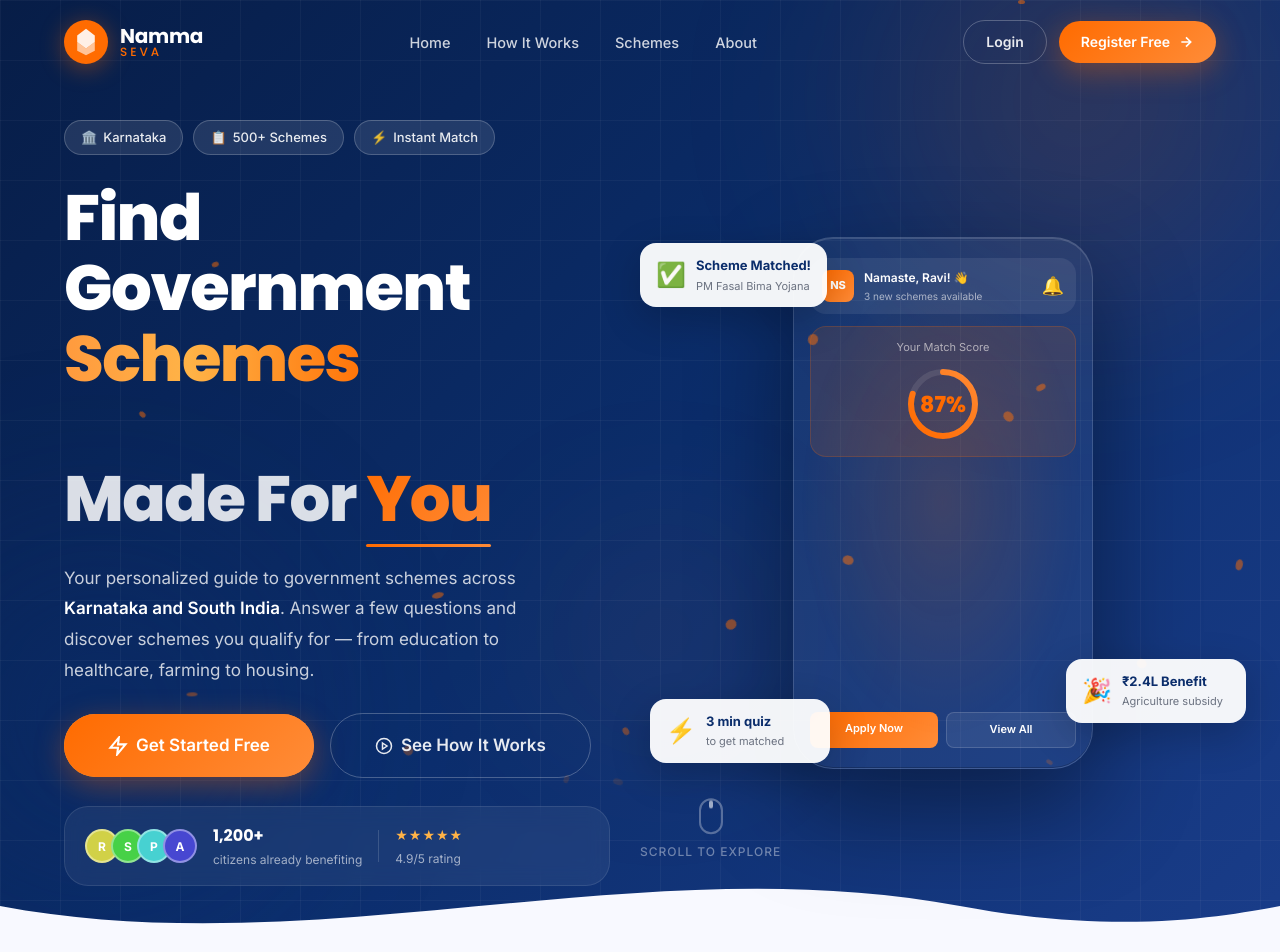
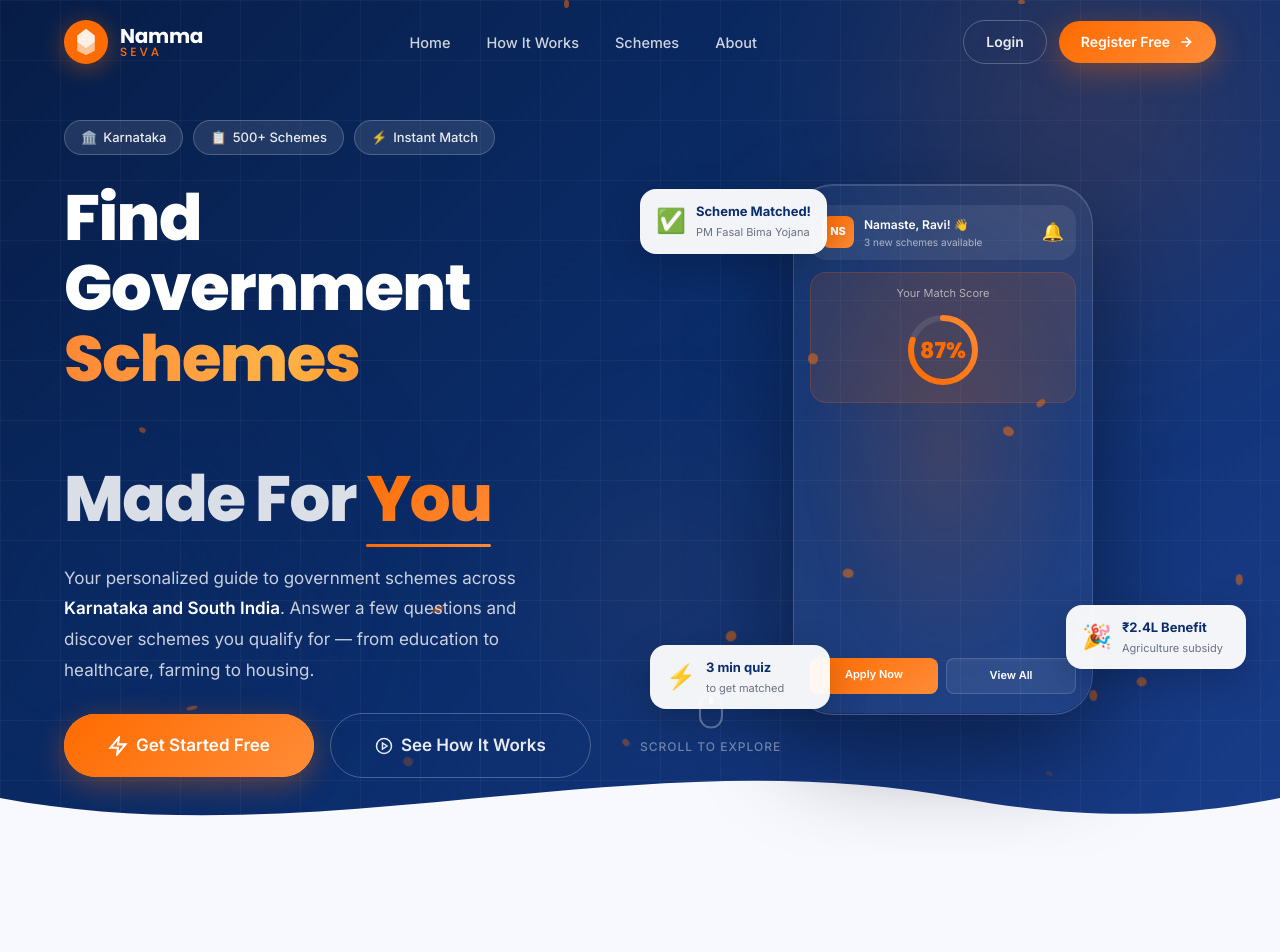
Before and after one commit to spunithreddy13/nammaseva, a React (Vite) app: page / in a window 1280 px wide. Shown: the top 952 px of the page. Built offline with nearby package versions, Linux system fonts and the light colour scheme.

Commit message:
chore: remove all reviews, testimonials and fake ratings

```diff
--- a/src/components/HeroSection.jsx
+++ b/src/components/HeroSection.jsx
@@ -119,28 +119,8 @@ const HeroSection = () => {
             </a>
           </div>
 
-          {/* Trust Indicators */}
-          <div className="hero__trust animate-fadeInUp delay-500">
-            <div className="hero__trust-avatars">
-              {[1,2,3,4].map(i => (
-                <div key={i} className="hero__avatar" style={{ background: `hsl(${i * 60}, 60%, 55%)` }}>
-                  {['R','S','P','A'][i-1]}
-                </div>
-              ))}
-            </div>
-            <div className="hero__trust-text">
-              <span className="hero__trust-count">1,200+</span>
-              <span className="hero__trust-label">citizens already benefiting</span>
-            </div>
-            <div className="hero__trust-divider" />
-            <div className="hero__trust-rating">
-              <div className="hero__stars">
-                {'★★★★★'.split('').map((s, i) => <span key={i}>{s}</span>)}
-              </div>
-              <span>4.9/5 rating</span>
-            </div>
           </div>
-        </div>
+
 
         {/* Right Visual */}
         <div className="hero__visual animate-fadeInRight delay-300">
--- a/src/pages/LandingPage.jsx
+++ b/src/pages/LandingPage.jsx
@@ -3,7 +3,6 @@ import Navbar from '../components/Navbar'
 import HeroSection from '../components/HeroSection'
 import HowItWorks from '../components/HowItWorks'
 import StatsSection from '../components/StatsSection'
-import Testimonials from '../components/Testimonials'
 import Footer from '../components/Footer'
 import './LandingPage.css'
 
@@ -14,7 +13,6 @@ const LandingPage = () => {
       <HeroSection />
       <HowItWorks />
       <StatsSection />
-      <Testimonials />
       <CTABanner />
       <Footer />
     </div>
--- a/src/pages/LoginPage.jsx
+++ b/src/pages/LoginPage.jsx
@@ -196,18 +196,6 @@ const LoginPage = () => {
                 </div>
               ))}
             </div>
-
-            <div className="auth-brand__testimonial">
-              <div className="auth-brand__quote">"</div>
-              <p>NammaSeva helped me find schemes I never knew existed. I received ₹8,000 in benefits within a month!</p>
-              <div className="auth-brand__author">
-                <div className="auth-brand__author-avatar" style={{ background: '#059669' }}>R</div>
-                <div>
-                  <strong>Rajesh Kumar</strong>
-                  <span>Farmer, Tumkur</span>
-                </div>
-              </div>
-            </div>
           </div>
           <div className="auth-float-card auth-float-card--1">
             <span>✅</span><span>Scheme Matched!</span>
--- a/src/pages/RegisterPage.jsx
+++ b/src/pages/RegisterPage.jsx
@@ -513,7 +513,7 @@ const RegisterPage = () => {
               <div className="auth-trust-bar__divider" />
               <div className="auth-trust-bar__item"><strong>500+</strong><span>Schemes</span></div>
               <div className="auth-trust-bar__divider" />
-              <div className="auth-trust-bar__item"><strong>4.9★</strong><span>Rating</span></div>
+              <div className="auth-trust-bar__item"><strong>5</strong><span>States</span></div>
             </div>
           </div>
         </div>
```
